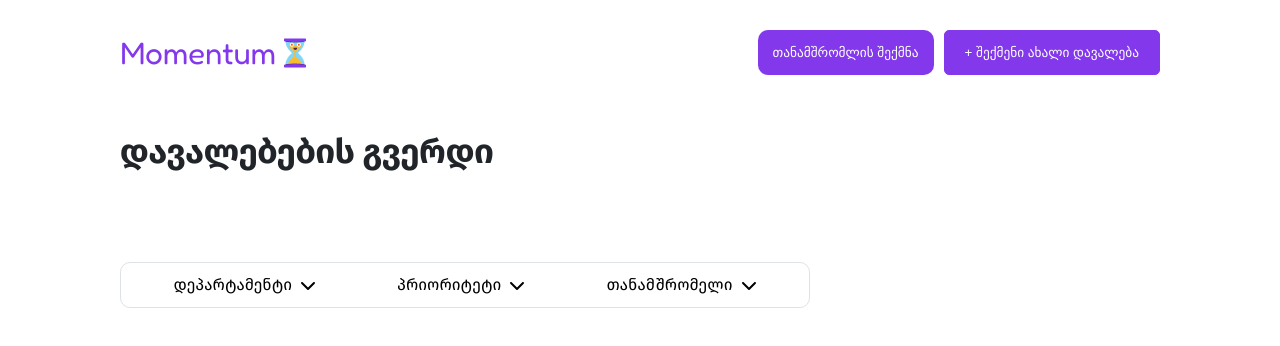
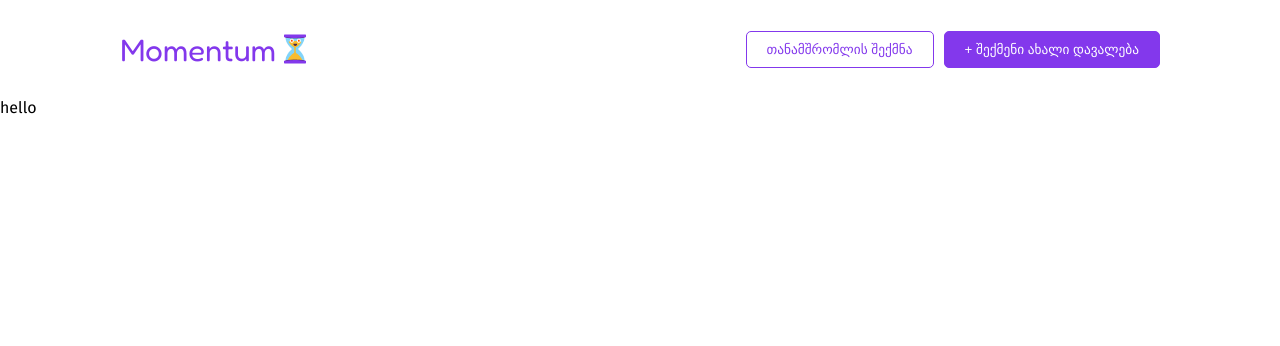
Before and after one commit to kinkriasvhili/RDBR-Bootcamp-Project, a React (Vite) app: page /CreateTask in a window 1280 px wide. Shown: the top 346 px of the page. Built offline with nearby package versions, Linux system fonts and the light colour scheme.

Commit message:
install and create routes and start making new page

```diff
--- a/package.json
+++ b/package.json
@@ -13,7 +13,8 @@
     "@fortawesome/free-solid-svg-icons": "^6.7.2",
     "@fortawesome/react-fontawesome": "^0.2.2",
     "react": "^19.0.0",
-    "react-dom": "^19.0.0"
+    "react-dom": "^19.0.0",
+    "react-router-dom": "^7.3.0"
   },
   "devDependencies": {
     "@eslint/js": "^9.21.0",
--- a/src/App.jsx
+++ b/src/App.jsx
@@ -1,17 +1,24 @@
 import Nav from "./components/Nav";
-import Task from "./pages/TasksPage/Task";
+import Task from "./pages/TasksPage-LandingPage/Task";
 import "./general.css";
+import { useState } from "react";
+import { BrowserRouter, Routes, Route } from "react-router-dom"
+import CreateTask from "./pages/CreateTask/CreateTask";
 export const api = "https://momentum.redberryinternship.ge/api";
 export const apiToken = "9e6f9d45-29f1-436d-bf35-533eaf068c62";
-import { useState } from "react";
 
 function App() {
   const [employees, setEmployees] = useState([]);
 
   return (
     <div>
-      <Nav employees={employees} setEmployees={setEmployees} />
-      <Task employees={employees} setEmployees={setEmployees} />
+      <BrowserRouter>
+        <Nav employees={employees} setEmployees={setEmployees} />
+        <Routes>
+          <Route path="/" element={<Task employees={employees} setEmployees={setEmployees} />}/>
+          <Route path="CreateTask" element={<CreateTask/>}/>
+        </Routes>
+      </BrowserRouter>
     </div>
   );
 }
--- a/src/components/CreateEmployee/CreateEmployee.jsx
+++ b/src/components/CreateEmployee/CreateEmployee.jsx
@@ -1,6 +1,7 @@
 import { useState, useEffect } from "react";
 import EmployeeModal from "./EmployeeModal";
-import styles from "./employee.module.css";
+import styles from "../nav.module.css";
+
 
 export default function CreateEmployee({ employees, setEmployees }) {
   const [isModalOpen, setIsModalOpen] = useState(false);
@@ -15,7 +16,8 @@ export default function CreateEmployee({ employees, setEmployees }) {
 
   return (
     <>
-      <button onClick={handleClick} className={styles.buttonLeft}>
+    {/* style={{ backgroundColor: "white", border}} */}
+      <button  onClick={handleClick} className={styles.buttonLeft}>
         თანამშრომლის შექმნა
       </button>
 
--- a/src/components/Nav.jsx
+++ b/src/components/Nav.jsx
@@ -1,16 +1,22 @@
 import logo from "../images/Hourglass.png";
 import CreateEmployee from "./CreateEmployee/CreateEmployee";
 import styles from "./nav.module.css";
+import { Link } from "react-router-dom";
 export default function Nav({ employees, setEmployees }) {
   return (
     <nav className={styles.nav}>
       <div className={styles.leftSide}>
-        <p>Momentum</p>
+        <Link to='/' style={{ textDecoration: "none" }}>
+          <p>Momentum</p>
+        </Link>
         <img src={logo} alt="" />
       </div>
       <div className={styles.rightSide}>
         <CreateEmployee employees={employees} setEmployees={setEmployees} />
-        <button className={styles.buttonRight}>+ შექმენი ახალი დავალება</button>
+        <Link to="/CreateTask">
+          <button className={styles.buttonRight}>+ შექმენი ახალი დავალება</button>
+        </Link>
+
       </div>
     </nav>
   );
--- a/src/components/nav.module.css
+++ b/src/components/nav.module.css
@@ -54,5 +54,3 @@
   background-color: inherit;
   color: var(--primary-color);
 }
-
-/* modal */
--- /dev/null
+++ b/src/pages/CreateTask/CreateTask.jsx
@@ -0,0 +1,5 @@
+export default function CreateTask() {
+    return <div>
+        hello
+    </div>
+}
```
Also changed, not shown: src/pages/TasksPage-LandingPage/Task.jsx (renamed from src/pages/TasksPage/Task.jsx), src/pages/TasksPage-LandingPage/filter/Filter.jsx (renamed from src/pages/TasksPage/filter/Filter.jsx), src/pages/TasksPage-LandingPage/filter/FilterModal.jsx (renamed from src/pages/TasksPage/filter/FilterModal.jsx), src/pages/TasksPage-LandingPage/filter/fetchData.js (renamed from src/pages/TasksPage/filter/fetchData.js), src/pages/TasksPage-LandingPage/filter/filter.module.css (renamed from src/pages/TasksPage/filter/filter.module.css), src/pages/TasksPage-LandingPage/task.module.css (renamed from src/pages/TasksPage/task.module.css), 1 other file (tests, documents, lock files or other folders).
